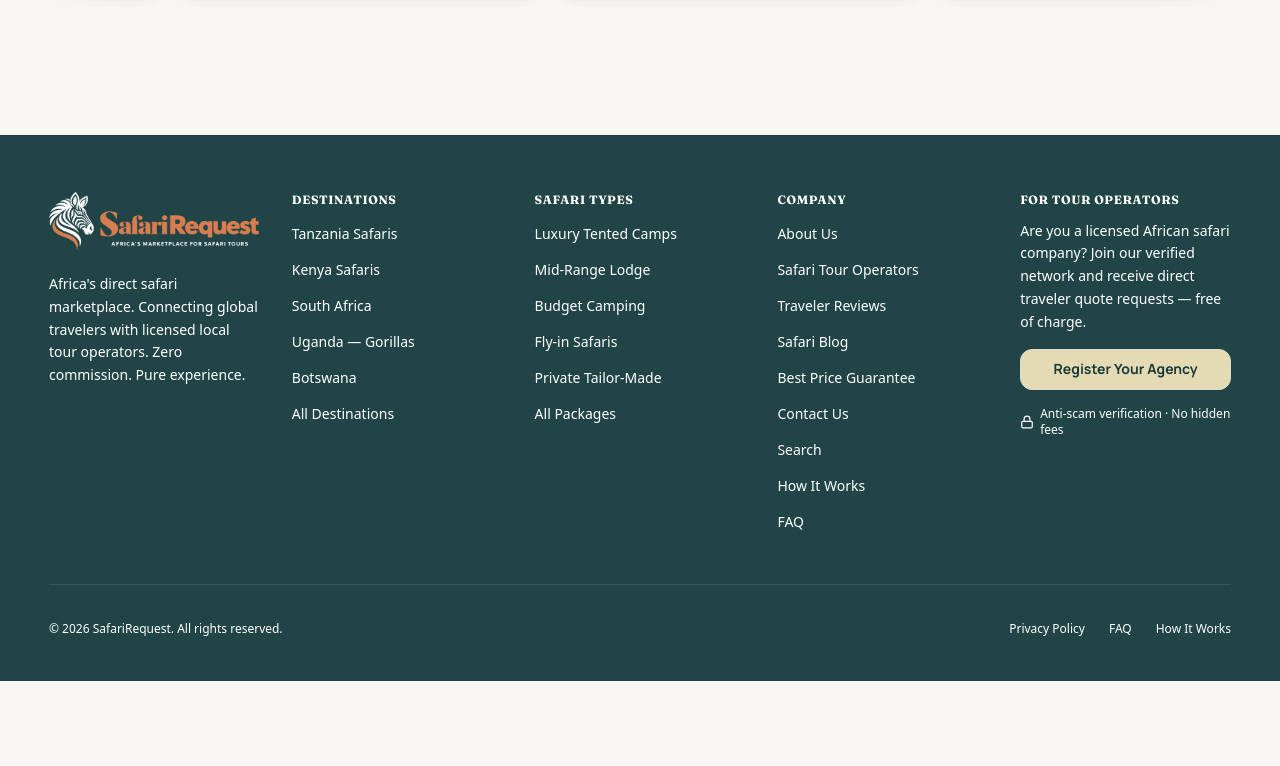
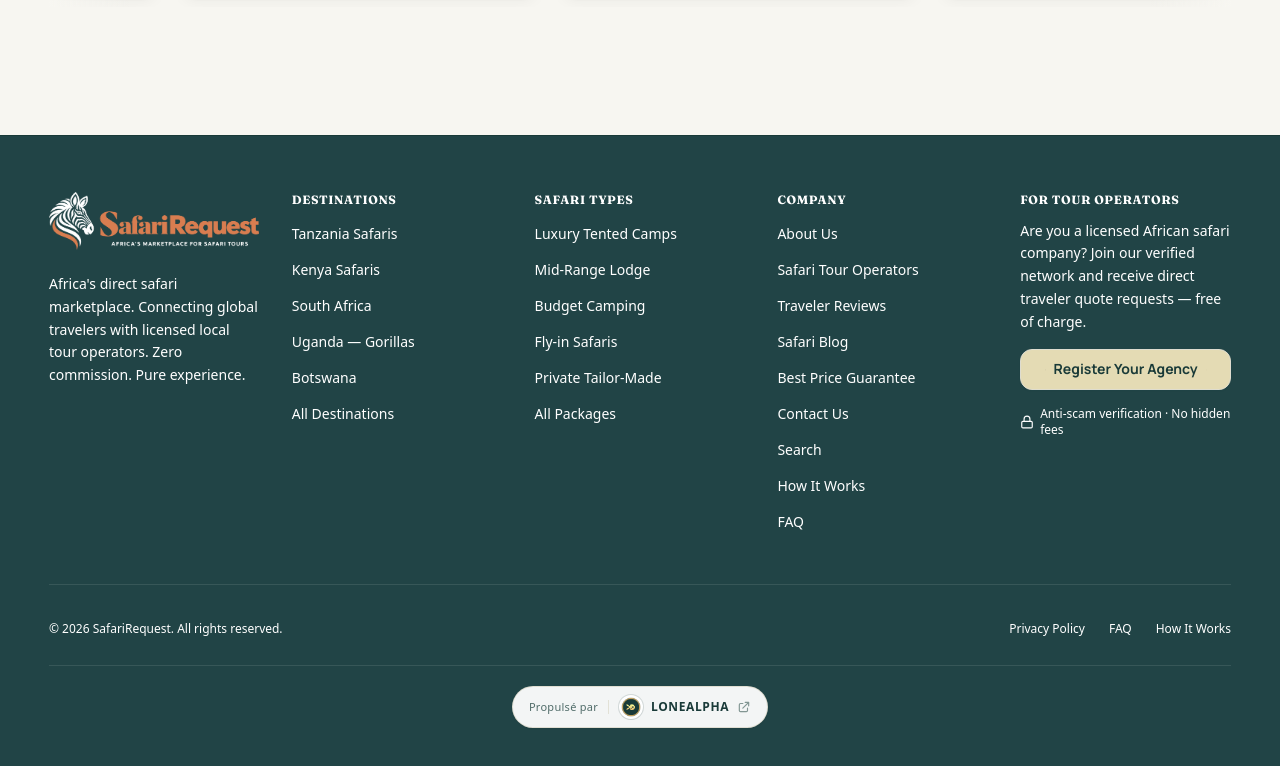
Before and after one commit to Maliksaad69/SafariAll, a Next.js app: page / in a window 1280 px wide. Shown: the part 3791-4557 px from the top of the page. Before the commit the page ends 4472 px from the top, so only its background shows below. Built offline with nearby package versions, Linux system fonts and the light colour scheme; no server answers; the database is empty.

Commit message:
feat: add LoneAlphaBadge attribution at the bottom of the footer

```diff
--- a/app/globals.css
+++ b/app/globals.css
@@ -20,6 +20,12 @@
   --color-safari-sage: #8C9F91;
   --color-safari-body: #344C49;
   --color-safari-border: #DEDCCF;
+
+  /* ── LoneAlpha Brand Attribution Tokens ── */
+  --color-brand-border: #DEDCCF;
+  --color-brand-gold: #C5A059;
+  --color-brand-muted: #516D6A;
+  --color-brand-charcoal: #193A38;
 }
 
 @layer base {
--- a/components/Footer.tsx
+++ b/components/Footer.tsx
@@ -1,5 +1,6 @@
 import Link from 'next/link';
 import { Award, Lock, ArrowUpRight } from 'lucide-react';
+import LoneAlphaBadge from '@/components/LoneAlphaBadge';
 
 export default function Footer() {
   const year = new Date().getFullYear();
@@ -124,6 +125,11 @@ export default function Footer() {
             </Link>
           </div>
         </div>
+
+        {/* Creator Attribution */}
+        <div className="mt-6 pt-5 border-t border-white/10 flex justify-center">
+          <LoneAlphaBadge />
+        </div>
       </div>
     </footer>
   );
--- /dev/null
+++ b/components/LoneAlphaBadge.tsx
@@ -0,0 +1,47 @@
+import Image from "next/image";
+
+export default function LoneAlphaBadge({ className = "" }: { className?: string }) {
+  return (
+    <div className={`flex justify-center items-center ${className}`}>
+      <a
+        href="https://malik-saad-ahmed-awan.vercel.app/"
+        target="_blank"
+        rel="noopener noreferrer"
+        title="Voir le profil LinkedIn de Saad Ahmed — LoneAlpha"
+        className="group inline-flex items-center gap-2.5 px-4 py-2 rounded-full bg-white/95 hover:bg-white border border-brand-border/90 hover:border-brand-gold/70 shadow-xs hover:shadow-md transition-all duration-300 hover:-translate-y-0.5"
+      >
+        <span className="text-[11px] tracking-wide text-brand-muted font-normal">
+          Propulsé par
+        </span>
+        <span className="w-px h-3.5 bg-brand-border/80" />
+        <div className="flex items-center gap-2">
+          <div className="relative w-6 h-6 rounded-full bg-white ring-1 ring-brand-charcoal/15 group-hover:ring-brand-gold shadow-2xs flex items-center justify-center p-0.5 transition-all duration-300">
+            <Image
+              src="/brand/lone-alpha.png"
+              alt="LoneAlpha Logo"
+              width={24}
+              height={24}
+              className="w-full h-full object-contain transition-transform duration-300 group-hover:scale-110"
+            />
+          </div>
+          <span className="text-xs font-semibold tracking-wider uppercase text-brand-charcoal group-hover:text-brand-gold transition-colors">
+            LoneAlpha
+          </span>
+          <svg
+            className="w-3.5 h-3.5 text-brand-muted/70 group-hover:text-brand-gold group-hover:translate-x-0.5 group-hover:-translate-y-0.5 transition-all duration-300"
+            fill="none"
+            stroke="currentColor"
+            viewBox="0 0 24 24"
+          >
+            <path
+              strokeLinecap="round"
+              strokeLinejoin="round"
+              strokeWidth="2"
+              d="M10 6H6a2 2 0 00-2 2v10a2 2 0 002 2h10a2 2 0 002-2v-4M14 4h6m0 0v6m0-6L10 14"
+            />
+          </svg>
+        </div>
+      </a>
+    </div>
+  );
+}
```
Also changed, not shown: public/brand/lone-alpha.png (added).
